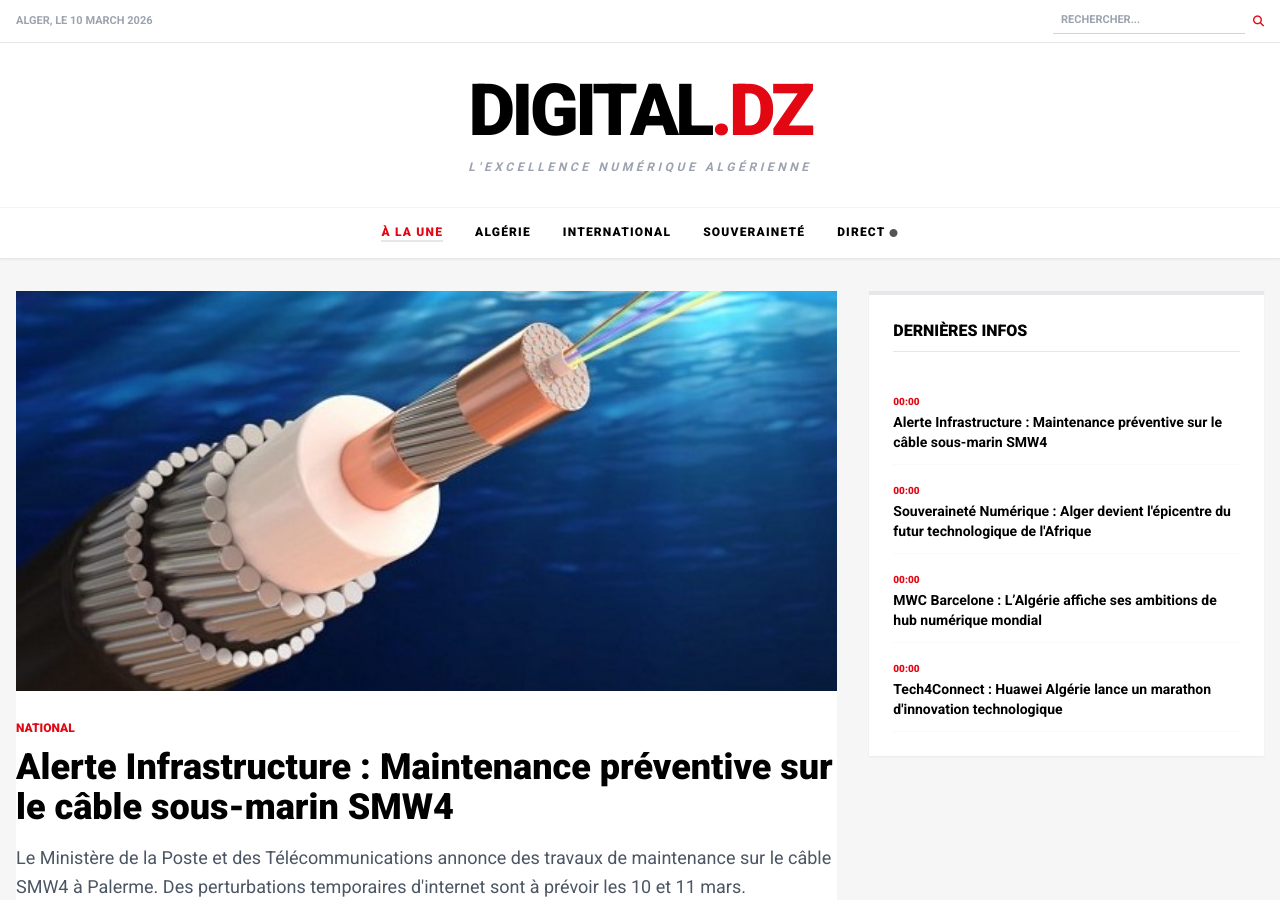
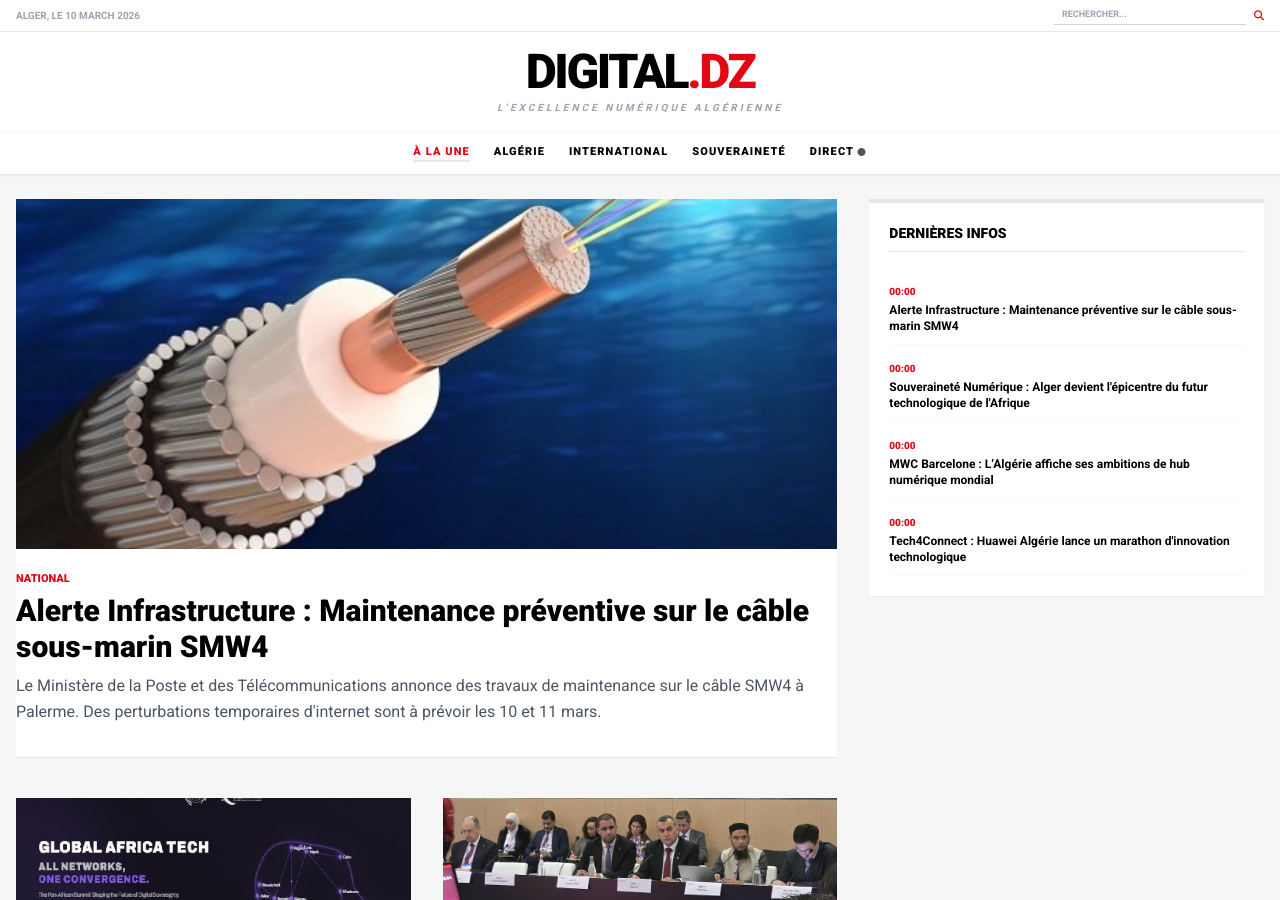
Before and after one commit to bastaps/Basta-InfosTech, a Jekyll site: the page built from index.html, in a window 1280 px wide and 900 px high. Built offline with Jekyll 4.4.1, drawn with Linux system fonts in a browser that asks for light colours; nearby versions of some CDN libraries.

Commit message:
Update index.html

```diff
--- a/index.html
+++ b/index.html
@@ -17,28 +17,31 @@
     </style>
 </head>
 <body>
-    <div class="bg-white border-b border-gray-200 py-2 text-[11px] font-bold text-gray-400 uppercase">
+    <!-- TOP BAR (Ultra compacte) -->
+    <div class="bg-white border-b border-gray-200 py-1.5 text-[10px] font-bold text-gray-400 uppercase">
         <div class="container mx-auto px-4 flex justify-between items-center">
             <div>Alger, le {{ "now" | date: "%d %B %Y" }}</div>
             <div class="flex items-center">
-                <input type="text" id="searchInput" onkeyup="searchArticles()" placeholder="RECHERCHER..." class="border-b border-gray-300 outline-none focus:border-tsa-red px-2 py-1 w-32 md:w-48 bg-transparent transition-all uppercase">
+                <input type="text" id="searchInput" onkeyup="searchArticles()" placeholder="RECHERCHER..." class="border-b border-gray-300 outline-none focus:border-tsa-red px-2 py-0.5 w-32 md:w-48 bg-transparent transition-all uppercase text-[9px]">
                 <i class="fas fa-search tsa-red ml-2"></i>
             </div>
         </div>
     </div>
 
-    <header class="bg-white py-8 border-b border-gray-100">
+    <!-- LOGO HEADER (Réduit de moitié) -->
+    <header class="bg-white py-4 border-b border-gray-100">
         <div class="container mx-auto px-4 text-center">
-            <a href="{{ '/' | relative_url }}" class="text-5xl md:text-7xl font-black tracking-tighter uppercase">
+            <a href="{{ '/' | relative_url }}" class="text-4xl md:text-5xl font-black tracking-tighter uppercase">
                 DIGITAL<span class="tsa-red">.DZ</span>
             </a>
-            <p class="text-gray-400 text-xs mt-3 font-bold tracking-[0.3em] uppercase italic">L'excellence numérique algérienne</p>
+            <p class="text-gray-400 text-[10px] mt-1 font-bold tracking-[0.3em] uppercase italic">L'excellence numérique algérienne</p>
         </div>
     </header>
 
-    <nav class="bg-white shadow-sm sticky top-0 z-50 border-b border-gray-200 uppercase font-black text-xs tracking-widest">
-        <div class="container mx-auto px-4 flex justify-center space-x-8 py-4 overflow-x-auto whitespace-nowrap">
-            <a href="#" class="tsa-red border-b-2 border-tsa-red">À la une</a>
+    <!-- NAVIGATION (Compacte) -->
+    <nav class="bg-white shadow-sm sticky top-0 z-50 border-b border-gray-200 uppercase font-black text-[11px] tracking-widest">
+        <div class="container mx-auto px-4 flex justify-center space-x-6 py-3 overflow-x-auto whitespace-nowrap">
+            <a href="{{ '/' | relative_url }}" class="tsa-red border-b-2 border-tsa-red">À la une</a>
             <a href="#" class="hover:tsa-red transition">Algérie</a>
             <a href="#" class="hover:tsa-red transition">International</a>
             <a href="#" class="hover:tsa-red transition">Souveraineté</a>
@@ -47,28 +50,28 @@
     </nav>
 
     {% assign articles = site.pages | where_exp: "item", "item.path contains 'presse/'" | sort: 'date' | reverse %}
-    <main class="container mx-auto px-4 py-8">
+    <main class="container mx-auto px-4 py-6">
         <div class="flex flex-wrap -mx-4">
             <div class="w-full lg:w-2/3 px-4">
                 {% assign featured = articles[0] %}
-                <article class="searchable mb-12 bg-white group cursor-pointer border-b border-gray-200 pb-10">
+                <article class="searchable mb-10 bg-white group cursor-pointer border-b border-gray-200 pb-8">
                     <a href="{{ featured.url | relative_url }}">
-                        <img src="{{ featured.image | relative_url }}" class="w-full h-[400px] object-cover group-hover:opacity-95 transition">
-                        <div class="mt-6">
-                            <span class="tsa-red text-xs font-black uppercase">{{ featured.category }}</span>
-                            <h2 class="text-3xl md:text-4xl font-black mt-2 leading-tight group-hover:underline decoration-tsa-red">{{ featured.title }}</h2>
-                            <p class="text-gray-600 mt-4 text-lg leading-relaxed">{{ featured.description }}</p>
+                        <img src="{{ featured.image | relative_url }}" class="w-full h-[350px] object-cover group-hover:opacity-95 transition">
+                        <div class="mt-4">
+                            <span class="tsa-red text-[11px] font-black uppercase">{{ featured.category }}</span>
+                            <h2 class="text-2xl md:text-3xl font-black mt-1 leading-tight group-hover:underline decoration-tsa-red">{{ featured.title }}</h2>
+                            <p class="text-gray-600 mt-2 text-base leading-relaxed line-clamp-2">{{ featured.description }}</p>
                         </div>
                     </a>
                 </article>
 
-                <div class="grid grid-cols-1 md:grid-cols-2 gap-10">
+                <div class="grid grid-cols-1 md:grid-cols-2 gap-8">
                     {% for article in articles offset:1 %}
-                    <article class="searchable group border-b border-gray-100 pb-8">
+                    <article class="searchable group border-b border-gray-100 pb-6">
                         <a href="{{ article.url | relative_url }}">
-                            <img src="{{ article.image | relative_url }}" class="w-full h-48 object-cover">
-                            <span class="tsa-red text-[10px] font-black uppercase mt-4 block">{{ article.category }}</span>
-                            <h3 class="text-xl font-bold mt-2 group-hover:tsa-red transition leading-tight">{{ article.title }}</h3>
+                            <img src="{{ article.image | relative_url }}" class="w-full h-40 object-cover">
+                            <span class="tsa-red text-[10px] font-black uppercase mt-3 block">{{ article.category }}</span>
+                            <h3 class="text-lg font-bold mt-1 group-hover:tsa-red transition leading-tight">{{ article.title }}</h3>
                         </a>
                     </article>
                     {% endfor %}
@@ -76,13 +79,13 @@
             </div>
 
             <aside class="w-full lg:w-1/3 px-4">
-                <div class="bg-white p-6 border-t-4 border-tsa-red shadow-sm">
-                    <h3 class="font-black uppercase mb-6 border-b pb-2">Dernières infos</h3>
+                <div class="bg-white p-5 border-t-4 border-tsa-red shadow-sm sticky top-20">
+                    <h3 class="font-black uppercase mb-4 border-b pb-2 text-sm">Dernières infos</h3>
                     {% for article in articles %}
-                    <div class="searchable py-3 border-b border-gray-50 group">
+                    <div class="searchable py-2.5 border-b border-gray-50 group">
                         <a href="{{ article.url | relative_url }}">
                             <span class="tsa-red text-[10px] font-black">{{ article.date | date: "%H:%M" }}</span>
-                            <h4 class="text-sm font-bold group-hover:tsa-red transition">{{ article.title }}</h4>
+                            <h4 class="text-xs font-bold group-hover:tsa-red transition">{{ article.title }}</h4>
                         </a>
                     </div>
                     {% endfor %}
```
